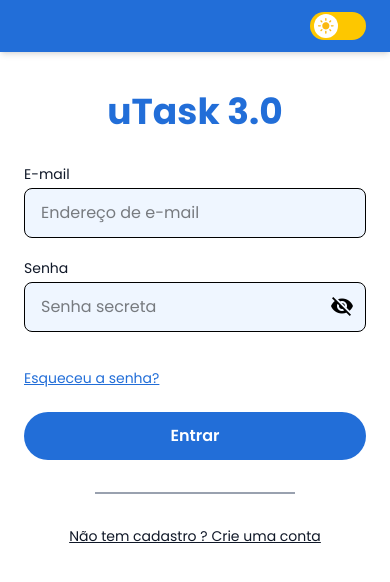
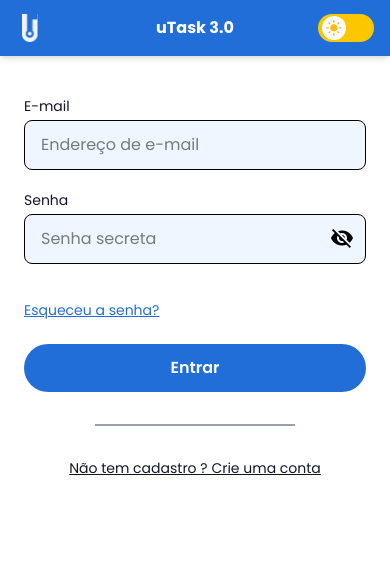
Before and after one commit to miguelnsimoes/utask-3.0, a React (Vite) app in the folder frontend/: page / in a window 390 px wide. Shown: the top 582 px of the page. Built offline with nearby package versions, Linux system fonts and the light colour scheme.

Commit message:
feat: ajusta header mobile e cores do dark mode

```diff
--- a/frontend/src/components/Header.tsx
+++ b/frontend/src/components/Header.tsx
@@ -1,27 +1,43 @@
 import { useTheme } from '../contexts/ThemeContext'
 import lightMode from '../assets/light_mode.svg'
 import darkModeIcon from '../assets/dark_mode.svg'
+import logo from '../assets/logo.svg'
+import logoAzul from '../assets/logo azul.svg'
 
 export function Header() {
     const { darkMode, toggleDarkMode } = useTheme()
 
+    const titleClass = darkMode ? 'text-primary-dark-mode' : 'text-white'
+
     return (
-    <header className={`w-full h-[52px] flex items-center justify-end px-6 shadow-md ${darkMode ? 'bg-primary-mid-dark' : 'bg-primary-dark'}`}>
+        <header
+            className={`relative w-full shrink-0 flex items-center justify-between shadow-md
+                h-14 px-4
+                sm:h-[52px] sm:justify-end sm:px-6
+                ${darkMode ? 'bg-[#333333]' : 'bg-primary-dark'}`}>
+            <img
+                src={darkMode ? logoAzul : logo}
+                alt="uTask logo"
+                className="relative z-10 h-7 w-7 object-contain shrink-0 sm:hidden"
+            />
+
+            <h1
+                className={`absolute left-1/2 -translate-x-1/2 text-base font-bold whitespace-nowrap pointer-events-none sm:hidden ${titleClass}`}>
+                uTask 3.0
+            </h1>
+
             <button
+                type="button"
                 onClick={toggleDarkMode}
-            className={`w-14 h-7 rounded-full flex items-center px-1 transition-all duration-300 ${
-                darkMode
-                    ? 'bg-gradient-to-r from-dark-surface to-dark-deep'
-                    : 'bg-yellow-400'
+                aria-label="Alternar tema"
+                className={`relative z-10 shrink-0 ml-auto w-14 h-7 rounded-full flex items-center px-1 transition-all duration-300 ${
+                    darkMode ? 'bg-gradient-to-r from-dark-surface to-dark-deep' : 'bg-yellow-400'
                 }`}>
-            <div className={`w-6 h-6 bg-white rounded-full flex items-center justify-center transition-transform duration-300 ${
+                <div
+                    className={`w-6 h-6 bg-white rounded-full flex items-center justify-center transition-transform duration-300 ${
                         darkMode ? 'translate-x-6' : 'translate-x-0'
                     }`}>
-                <img
-                    src={darkMode ? darkModeIcon : lightMode}
-                    alt="modo"
-                    className="w-4 h-4"
-                />
+                    <img src={darkMode ? darkModeIcon : lightMode} alt="" className="w-4 h-4" />
                 </div>
             </button>
         </header>
--- a/frontend/src/components/KanbanHeader.tsx
+++ b/frontend/src/components/KanbanHeader.tsx
@@ -10,7 +10,6 @@ interface Props {
 }
 
 export function KanbanHeader({ darkMode, setDarkMode }: Props) {
-
     function toggleDarkMode() {
         const newValue = !darkMode
         setDarkMode(newValue)
@@ -18,30 +17,39 @@ export function KanbanHeader({ darkMode, setDarkMode }: Props) {
         document.documentElement.classList.toggle('dark')
     }
 
+    const titleClass = darkMode ? 'text-primary-dark-mode' : 'text-white'
+
     return (
-        <header className={`w-full flex items-center h-20 relative px-10 shadow-sm ${darkMode ? 'bg-primary-mid-dark' : 'bg-primary-dark'}`}>
-            <img src={darkMode ? logoAzul : logo} alt="uTask logo" className="w-60 h-8" />
+        <header
+            className={`relative w-full shrink-0 flex items-center justify-between shadow-sm
+                h-14 px-4
+                sm:h-20 sm:px-10
+                ${darkMode ? 'bg-[#333333]' : 'bg-primary-dark'}`}>
+            <img
+                src={darkMode ? logoAzul : logo}
+                alt="uTask logo"
+                className="relative z-10 h-7 w-7 object-contain shrink-0 sm:h-8 sm:w-60 sm:object-left"
+            />
 
-            <h1 className={`text-2xl font-bold absolute left-1/2 -translate-x-1/2 ${darkMode ? 'text-primary-dark-mode' : 'text-white'}`}>uTask 3.0</h1>
+            <h1
+                className={`absolute left-1/2 -translate-x-1/2 text-base sm:text-2xl font-bold whitespace-nowrap pointer-events-none ${titleClass}`}>
+                uTask 3.0
+            </h1>
 
             <button
+                type="button"
                 onClick={toggleDarkMode}
-                className={`ml-auto mr-6 w-14 h-7 rounded-full flex items-center px-1 transition-all duration-300 ${
-                    darkMode
-                        ? 'bg-gradient-to-r from-dark-surface to-dark-deep'
-                        : 'bg-yellow-400'
+                aria-label="Alternar tema"
+                className={`relative z-10 shrink-0 w-14 h-7 rounded-full flex items-center px-1 transition-all duration-300 sm:mr-6 ${
+                    darkMode ? 'bg-gradient-to-r from-dark-surface to-dark-deep' : 'bg-yellow-400'
                 }`}>
-                <div className={`w-6 h-6 bg-white rounded-full flex items-center justify-center transition-transform duration-300 ${
-                    darkMode ? 'translate-x-6' : 'translate-x-0'
-                }`}>
-                    <img
-                        src={darkMode ? darkModeIcon : lightMode}
-                        alt="modo"
-                        className="w-4 h-4"
-                    />
+                <div
+                    className={`w-6 h-6 bg-white rounded-full flex items-center justify-center transition-transform duration-300 ${
+                        darkMode ? 'translate-x-6' : 'translate-x-0'
+                    }`}>
+                    <img src={darkMode ? darkModeIcon : lightMode} alt="" className="w-4 h-4" />
                 </div>
             </button>
-
         </header>
     )
 }
--- a/frontend/src/index.css
+++ b/frontend/src/index.css
@@ -14,7 +14,7 @@
   --color-dark-border: #515151;
   --color-dark-deep: #2E2E2E;
   --color-dark-text: #FAFAFA;
-  --color-dark-back: #111111
+  --color-dark-back: #222222;
 
   --color-yellow-outer: #FFFCEE;
   --color-yellow-inner: #FFF5C0;
@@ -28,7 +28,7 @@
   --color-primary-darker: #114FA7;
   --color-primary-navy: #002D6C;
   --color-primary-dark-mode: #5C9DFF;
-  --color-primary-mid-dark: #333333;
+  --color-primary-mid-dark: #222222;
   --color-primary-blue: #3867D6;
 
   --color-error: #DF0000;
--- a/frontend/src/pages/Kanban.tsx
+++ b/frontend/src/pages/Kanban.tsx
@@ -104,7 +104,7 @@ export function Kanban() {
     ]
 
     return (
-        <div className={`flex flex-col h-dvh overflow-hidden ${darkMode ? 'bg-[#111111]' : 'bg-gray-50'}`}>
+        <div className={`flex flex-col h-dvh overflow-hidden ${darkMode ? 'bg-dark-back' : 'bg-gray-50'}`}>
             <KanbanHeader darkMode={darkMode} setDarkMode={setDarkMode} />
             <QuoteCard darkMode={darkMode} />
 
--- a/frontend/src/pages/Login.tsx
+++ b/frontend/src/pages/Login.tsx
@@ -61,7 +61,7 @@ export function Login() {
       : darkMode ? 'bg-[#333333] border-[#444444] text-white' : 'bg-blue-50 focus:border-primary'}`
 
   return (
-  <div className={`flex flex-col h-screen ${darkMode ? 'bg-[#222222]' : 'bg-white'}`}>
+  <div className={`flex flex-col h-screen ${darkMode ? 'bg-dark-back' : 'bg-white'}`}>
     <Header />
 
       <div className="flex flex-1">
@@ -73,7 +73,7 @@ export function Login() {
       <div className={`hidden sm:block w-px my-16 ${darkMode ? 'bg-gray-600' : 'bg-primary'}`}></div>
 
       <div className="w-full sm:w-1/2 flex flex-col items-center justify-start pt-10 sm:pt-22 px-6 sm:px-20">
-        <h1 className={`text-4xl sm:text-5xl font-bold mb-8 sm:mb-12 ${darkMode ? 'text-primary-dark-mode' : 'text-primary-dark'}`}>uTask 3.0</h1>
+        <h1 className={`hidden sm:block text-4xl sm:text-5xl font-bold mb-8 sm:mb-12 ${darkMode ? 'text-primary-dark-mode' : 'text-primary-dark'}`}>uTask 3.0</h1>
 
         <div className="flex flex-col w-full max-w-md">
           <label className={`text-sm mb-1 font-poppins font-normal ${darkMode ? 'text-white' : 'text-gray-900'}`}>E-mail</label>
--- a/frontend/src/pages/Register.tsx
+++ b/frontend/src/pages/Register.tsx
@@ -78,7 +78,7 @@ export function Register() {
         }`
 
     return (
-        <div className={`flex flex-col h-screen ${darkMode ? 'bg-[#222222]' : 'bg-white'}`}>
+        <div className={`flex flex-col h-screen ${darkMode ? 'bg-dark-back' : 'bg-white'}`}>
             <Header />
 
             <div className='flex flex-1'>
@@ -86,7 +86,7 @@ export function Register() {
 
                     <div className="w-full max-w-md flex flex-col">
 
-                        <div className="flex flex-col items-center mb-10">
+                        <div className="hidden sm:flex flex-col items-center mb-10">
                             <h1 className={`text-4xl sm:text-5xl font-bold mb-4 ${darkMode ? 'text-primary-dark-mode' : 'text-primary-dark'}`}>uTask 3.0</h1>
                             <div className={`w-48 border-b ${darkMode ? 'border-gray-600' : 'border-gray-400'}`}></div>
                         </div>
```
Lines whose indentation alone changed are shown as unchanged.
